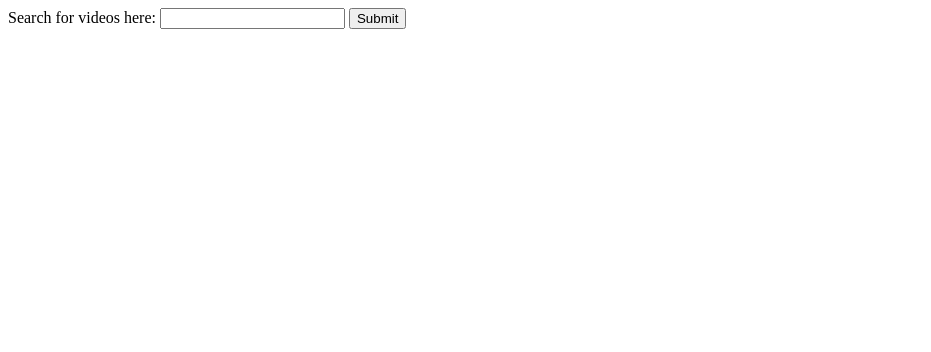
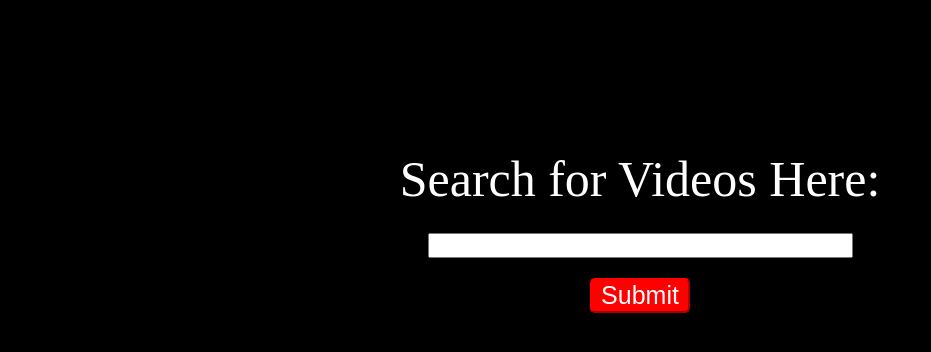
Before and after one commit to NePlusUltra82/Thinkful-Tube, a plain HTML site: page index.html in a window 1280 px wide. Shown: the whole page, without its empty margins (0-931 px from the left). Drawn offline with nearby package versions, Linux system fonts and the light colour scheme.

Commit message:
Added final touches to CSS/HTML/JS

```diff
--- a/index.html
+++ b/index.html
@@ -6,8 +6,8 @@
     </head>
     <body>
         <form action="" class="js-search-form">
-            <label for="search">Search for videos here:</label>
-            <input type="text" name="search" class="js-search-input" required>
+            <label for="search">Search for Videos Here:</label>
+            <input size="50" type="text" name="search" class="js-search-input" required>
             <button type="submit">Submit</button>
         </form>
         <div class="js-results"></div>
--- a/main.css
+++ b/main.css
@@ -1,5 +1,34 @@
 * {
     box-sizing: border-box;
+}
+
+body {
+    background-color: black;
+}
+
+form {
+    color: white;
+    text-align: center;
+    margin-top: 150px;
+    font-size: 50px;
+}
+
+input {
+    display: block;
+    height: 25px;
+    margin-left: auto;
+    margin-right: auto;
+    margin-top: 25px;
+}
+
+button {
+    height: auto;
+    width: 100px;
+    font-size: 25px;
+    border-color: red;
+    border-radius: 5px;
+    background-color: red;
+    color: white;
 }
 
 ul {
@@ -17,6 +46,6 @@ ul {
     margin-right: auto;
     margin-bottom: 20px;
     background-color: rgb(194, 85, 85);
-    padding: 20px;
+    padding: 25px;
     border-radius: 10px;
 }
--- a/main.js
+++ b/main.js
@@ -23,16 +23,17 @@ $(function () {
     }
 
     function displayResults (data) {
-        //console.log(data.items);
+        //console.log(data);
+
+        $('.js-search-input').val('');
 
         $('.js-results').html(`
             <div>
-                <h1>Results:</h1>
                 <ul>
                     ${data.items.map(item => (
                         `<div class="container">
                             <h2 class="results">${item.snippet.title}</h2>
-                            <h2 class="results">Channel: <a target="_blank" href="https://www.youtube.com/channel/${item.snippet.channelId}" >${item.snippet.channelTitle}</a></h2>
+                            <h2 class="results">More From This Channel: <a target="_blank" href="https://www.youtube.com/channel/${item.snippet.channelId}" >${item.snippet.channelTitle}</a></h2>
                             <li class="results"><a target="_blank" href="https://www.youtube.com/watch?v=${item.id.videoId}" ><img src="${item.snippet.thumbnails.high.url}"/></a></li>
                          </div>
                         `
```
